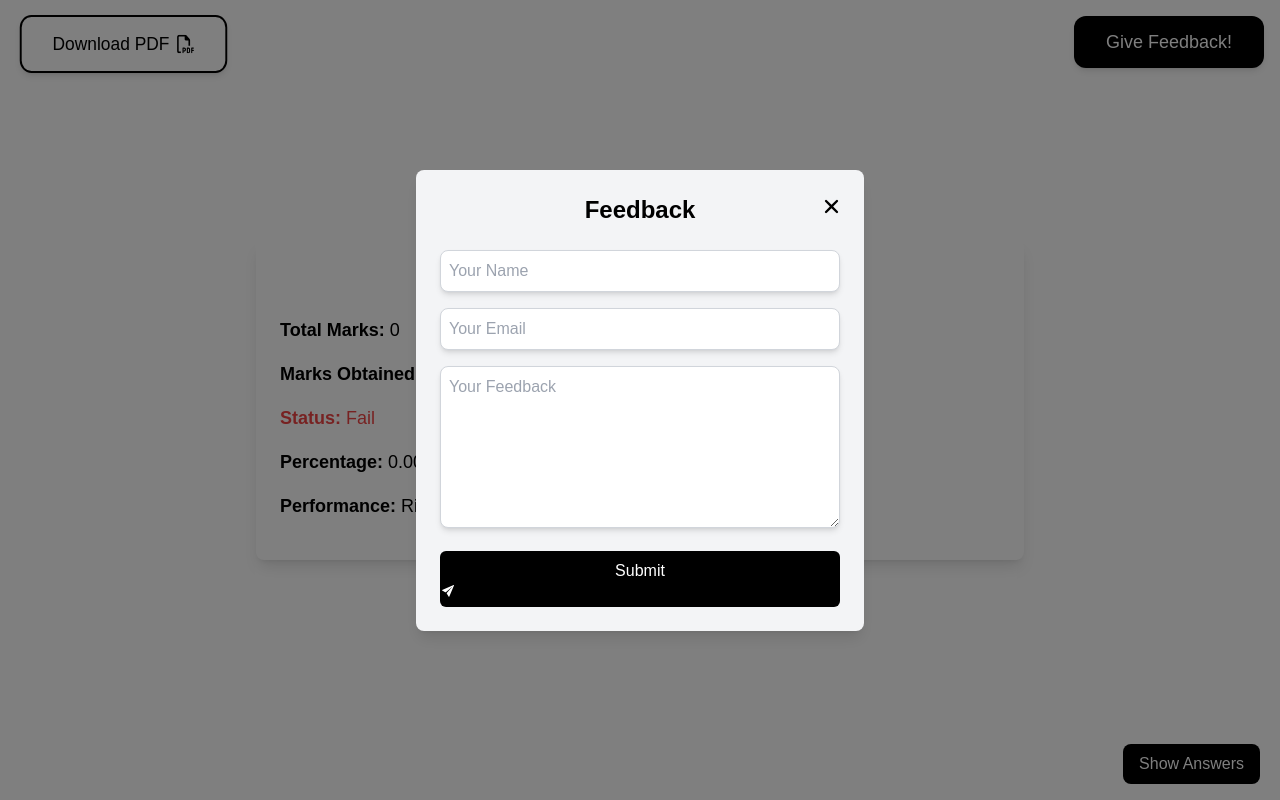
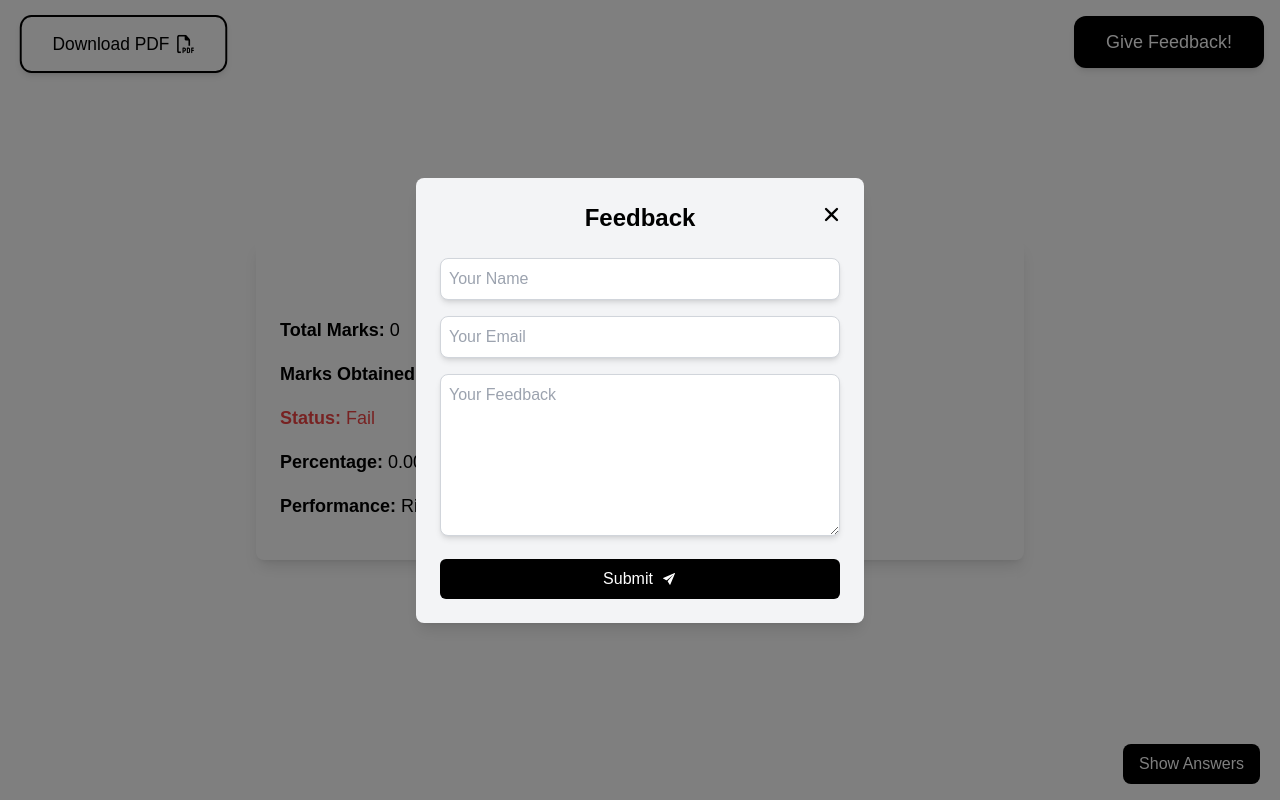
Before and after one commit to AliAskariGithub/Quizzey-app, a Next.js app: page /quiz/result in a window 1280 px wide. Both pictures are taken after a click on the button "Give Feedback!". Built offline with nearby package versions, Linux system fonts and the light colour scheme.

Commit message:
page.tsx

```diff
--- a/app/quiz/result/page.tsx
+++ b/app/quiz/result/page.tsx
@@ -307,7 +307,7 @@ const ResultPage: React.FC = () => {
                 <button
                   type="submit"
                   disabled={isSubmitting}
-                  className={`w-full py-2 rounded-md text-white transition-all ${
+                  className={`w-full py-2 flex justify-center items-center gap-2 rounded-md text-white transition-all ${
                     isSubmitting
                       ? "bg-gray-400 cursor-not-allowed"
                       : "bg-black hover:bg-gray-900"
```
